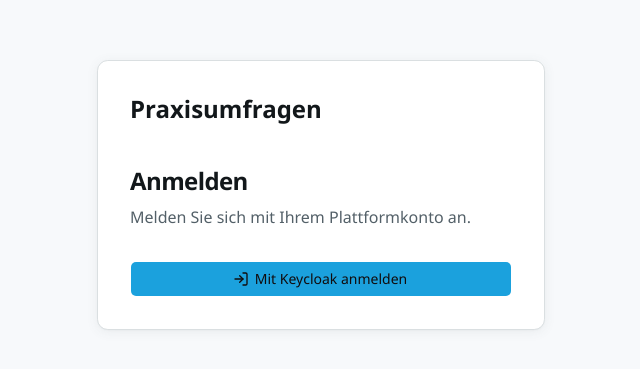
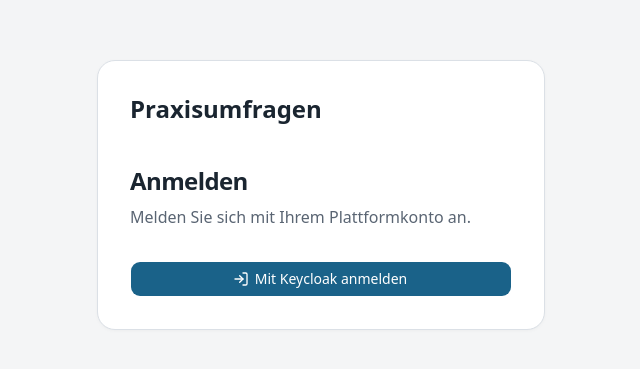
Before and after one commit to mutabalShawandar/open-pulse, a Next.js app in the folder frontend/: page /login in a window 1280 px wide. Shown: the part 205-574 px from the top of the page, without its empty margins (319-959 px from the left). Built offline with nearby package versions, Linux system fonts and the light colour scheme.

Commit message:
update frontend theme

```diff
--- a/frontend/app/globals.css
+++ b/frontend/app/globals.css
@@ -7,8 +7,8 @@
 @theme inline {
   --color-background: var(--background);
   --color-foreground: var(--foreground);
-  --font-sans: Segoe UI, Helvetica Neue, Helvetica, Lucida Grande, Arial, Ubuntu, Cantarell, Fira Sans, sans-serif;
-  --font-mono: SFMono-Regular, Menlo, Monaco, Consolas, Liberation Mono, Courier New, monospace;
+  --font-sans: Geist, ui-sans-serif, system-ui, sans-serif;
+  --font-mono: 'JetBrains Mono', ui-monospace, 'SF Mono', Menlo, monospace;
   --font-heading: var(--font-geist-sans);
   --color-sidebar-ring: var(--sidebar-ring);
   --color-sidebar-border: var(--sidebar-border);
@@ -46,8 +46,8 @@
   --radius-2xl: calc(var(--radius) * 1.8);
   --radius-3xl: calc(var(--radius) * 2.2);
   --radius-4xl: calc(var(--radius) * 2.6);
-  --font-serif: Georgia, serif;
-  --radius: 0.375rem;
+  --font-serif: 'Instrument Serif', ui-serif, Georgia, serif;
+  --radius: 0.625rem;
   --tracking-tighter: calc(var(--tracking-normal) - 0.05em);
   --tracking-tight: calc(var(--tracking-normal) - 0.025em);
   --tracking-wide: calc(var(--tracking-normal) + 0.025em);
@@ -74,114 +74,114 @@
 }
 
 :root {
-  --background: oklch(0.9898 0.0025 228.7832);
-  --foreground: oklch(0.2007 0.0097 234.3114);
+  --background: oklch(0.9764 0.0013 286.3755);
+  --foreground: oklch(0.2593 0.0259 248.8580);
   --card: oklch(1.0000 0 0);
-  --card-foreground: oklch(0.2007 0.0097 234.3114);
+  --card-foreground: oklch(0.2593 0.0259 248.8580);
   --popover: oklch(1.0000 0 0);
-  --popover-foreground: oklch(0.2007 0.0097 234.3114);
-  --primary: oklch(0.6704 0.1369 235.2910);
-  --primary-foreground: oklch(0.1613 0.0088 4.6340);
-  --secondary: oklch(0.9499 0.0059 239.8215);
-  --secondary-foreground: oklch(0.3012 0.0206 233.9510);
-  --muted: oklch(0.9594 0.0042 236.4975);
-  --muted-foreground: oklch(0.4809 0.0206 234.8977);
-  --accent: oklch(0.9297 0.0342 235.8673);
-  --accent-foreground: oklch(0.3028 0.0701 240.6234);
-  --destructive: oklch(0.6207 0.2203 24.8903);
-  --border: oklch(0.9004 0.0061 223.4622);
-  --input: oklch(0.9197 0.0059 239.8250);
-  --ring: oklch(0.6704 0.1369 235.2910);
-  --chart-1: oklch(0.6704 0.1369 235.2910);
-  --chart-2: oklch(0.5697 0.1245 260.6074);
-  --chart-3: oklch(0.4691 0.0779 210.6043);
-  --chart-4: oklch(0.8197 0.0909 285.6168);
-  --chart-5: oklch(0.3690 0.0628 185.4061);
-  --radius: 0.375rem;
-  --sidebar: oklch(0.9594 0.0042 236.4975);
-  --sidebar-foreground: oklch(0.2007 0.0097 234.3114);
-  --sidebar-primary: oklch(0.6704 0.1369 235.2910);
-  --sidebar-primary-foreground: oklch(0.1613 0.0088 4.6340);
-  --sidebar-accent: oklch(0.9297 0.0342 235.8673);
-  --sidebar-accent-foreground: oklch(0.3028 0.0701 240.6234);
-  --sidebar-border: oklch(0.9004 0.0061 223.4622);
-  --sidebar-ring: oklch(0.6704 0.1369 235.2910);
+  --popover-foreground: oklch(0.2593 0.0259 248.8580);
+  --primary: oklch(0.4721 0.0927 237.7893);
+  --primary-foreground: oklch(1.0000 0 0);
+  --secondary: oklch(0.9480 0.0063 255.4758);
+  --secondary-foreground: oklch(0.2593 0.0259 248.8580);
+  --muted: oklch(0.9480 0.0063 255.4758);
+  --muted-foreground: oklch(0.5025 0.0261 254.5164);
+  --accent: oklch(0.9175 0.0177 234.5132);
+  --accent-foreground: oklch(0.3818 0.0757 237.4085);
+  --destructive: oklch(0.5413 0.1550 26.0539);
+  --border: oklch(0.9046 0.0098 252.8166);
+  --input: oklch(0.9046 0.0098 252.8166);
+  --ring: oklch(0.5051 0.0989 237.3787);
+  --chart-1: oklch(0.5051 0.0989 237.3787);
+  --chart-2: oklch(0.7893 0.0828 232.7839);
+  --chart-3: oklch(0.3890 0.0736 237.0031);
+  --chart-4: oklch(0.5239 0.0887 163.8679);
+  --chart-5: oklch(0.7479 0.1214 76.0688);
+  --radius: 0.625rem;
+  --sidebar: oklch(0.9635 0.0045 258.3247);
+  --sidebar-foreground: oklch(0.2593 0.0259 248.8580);
+  --sidebar-primary: oklch(0.4721 0.0927 237.7893);
+  --sidebar-primary-foreground: oklch(1.0000 0 0);
+  --sidebar-accent: oklch(0.9175 0.0177 234.5132);
+  --sidebar-accent-foreground: oklch(0.3818 0.0757 237.4085);
+  --sidebar-border: oklch(0.9046 0.0098 252.8166);
+  --sidebar-ring: oklch(0.5051 0.0989 237.3787);
   --destructive-foreground: oklch(1.0000 0 0);
-  --font-sans: Inter, sans-serif;
-  --font-serif: Georgia, serif;
-  --font-mono: JetBrains Mono, monospace;
-  --shadow-color: #4b575f;
-  --shadow-opacity: 0.08;
-  --shadow-blur: 12px;
-  --shadow-spread: 0px;
+  --font-sans: Geist, ui-sans-serif, system-ui, sans-serif;
+  --font-serif: 'Instrument Serif', ui-serif, Georgia, serif;
+  --font-mono: 'JetBrains Mono', ui-monospace, 'SF Mono', Menlo, monospace;
+  --shadow-color: #1a2530;
+  --shadow-opacity: 0.05;
+  --shadow-blur: 4px;
+  --shadow-spread: -1px;
   --shadow-offset-x: 0px;
-  --shadow-offset-y: 2px;
+  --shadow-offset-y: 1px;
   --letter-spacing: 0em;
   --spacing: 0.25rem;
-  --shadow-2xs: 0px 2px 12px 0px hsl(204 11.7647% 33.3333% / 0.04);
-  --shadow-xs: 0px 2px 12px 0px hsl(204 11.7647% 33.3333% / 0.04);
-  --shadow-sm: 0px 2px 12px 0px hsl(204 11.7647% 33.3333% / 0.08), 0px 1px 2px -1px hsl(204 11.7647% 33.3333% / 0.08);
-  --shadow: 0px 2px 12px 0px hsl(204 11.7647% 33.3333% / 0.08), 0px 1px 2px -1px hsl(204 11.7647% 33.3333% / 0.08);
-  --shadow-md: 0px 2px 12px 0px hsl(204 11.7647% 33.3333% / 0.08), 0px 2px 4px -1px hsl(204 11.7647% 33.3333% / 0.08);
-  --shadow-lg: 0px 2px 12px 0px hsl(204 11.7647% 33.3333% / 0.08), 0px 4px 6px -1px hsl(204 11.7647% 33.3333% / 0.08);
-  --shadow-xl: 0px 2px 12px 0px hsl(204 11.7647% 33.3333% / 0.08), 0px 8px 10px -1px hsl(204 11.7647% 33.3333% / 0.08);
-  --shadow-2xl: 0px 2px 12px 0px hsl(204 11.7647% 33.3333% / 0.20);
+  --shadow-2xs: 0px 1px 4px -1px hsl(210 29.7297% 14.5098% / 0.03);
+  --shadow-xs: 0px 1px 4px -1px hsl(210 29.7297% 14.5098% / 0.03);
+  --shadow-sm: 0px 1px 4px -1px hsl(210 29.7297% 14.5098% / 0.05), 0px 1px 2px -2px hsl(210 29.7297% 14.5098% / 0.05);
+  --shadow: 0px 1px 4px -1px hsl(210 29.7297% 14.5098% / 0.05), 0px 1px 2px -2px hsl(210 29.7297% 14.5098% / 0.05);
+  --shadow-md: 0px 1px 4px -1px hsl(210 29.7297% 14.5098% / 0.05), 0px 2px 4px -2px hsl(210 29.7297% 14.5098% / 0.05);
+  --shadow-lg: 0px 1px 4px -1px hsl(210 29.7297% 14.5098% / 0.05), 0px 4px 6px -2px hsl(210 29.7297% 14.5098% / 0.05);
+  --shadow-xl: 0px 1px 4px -1px hsl(210 29.7297% 14.5098% / 0.05), 0px 8px 10px -2px hsl(210 29.7297% 14.5098% / 0.05);
+  --shadow-2xl: 0px 1px 4px -1px hsl(210 29.7297% 14.5098% / 0.13);
   --tracking-normal: 0em;
 }
 
 .dark {
-  --background: oklch(0.1608 0.0053 219.8085);
-  --foreground: oklch(0.9504 0.0042 236.4983);
-  --card: oklch(0.2101 0.0073 229.2509);
-  --card-foreground: oklch(0.9504 0.0042 236.4983);
-  --popover: oklch(0.2407 0.0083 240.2250);
-  --popover-foreground: oklch(0.9504 0.0042 236.4983);
-  --primary: oklch(0.7706 0.1317 235.0531);
-  --primary-foreground: oklch(0.1613 0.0088 4.6340);
-  --secondary: oklch(0.2491 0.0082 240.2037);
-  --secondary-foreground: oklch(0.8998 0.0102 238.5236);
-  --muted: oklch(0.2308 0.0084 223.8325);
-  --muted-foreground: oklch(0.6809 0.0199 232.6647);
-  --accent: oklch(0.2806 0.0574 234.6902);
-  --accent-foreground: oklch(0.8491 0.0763 235.8145);
-  --destructive: oklch(0.6789 0.2096 21.9475);
-  --border: oklch(0.3006 0.0100 229.2278);
-  --input: oklch(0.3006 0.0100 229.2278);
-  --ring: oklch(0.7706 0.1317 235.0531);
-  --chart-1: oklch(0.7706 0.1317 235.0531);
-  --chart-2: oklch(0.8496 0.0713 260.2767);
-  --chart-3: oklch(0.8793 0.1029 210.2803);
-  --chart-4: oklch(0.6704 0.0955 284.9229);
-  --chart-5: oklch(0.8994 0.0816 185.2331);
-  --sidebar: oklch(0.1883 0.0088 240.4110);
-  --sidebar-foreground: oklch(0.9504 0.0042 236.4983);
-  --sidebar-primary: oklch(0.7706 0.1317 235.0531);
-  --sidebar-primary-foreground: oklch(0.1613 0.0088 4.6340);
-  --sidebar-accent: oklch(0.2806 0.0574 234.6902);
-  --sidebar-accent-foreground: oklch(0.8491 0.0763 235.8145);
-  --sidebar-border: oklch(0.3006 0.0100 229.2278);
-  --sidebar-ring: oklch(0.7706 0.1317 235.0531);
-  --destructive-foreground: oklch(1.0000 0 0);
-  --radius: 0.375rem;
-  --font-sans: Segoe UI, Helvetica Neue, Helvetica, Lucida Grande, Arial, Ubuntu, Cantarell, Fira Sans, sans-serif;
-  --font-serif: Georgia, serif;
-  --font-mono: SFMono-Regular, Menlo, Monaco, Consolas, Liberation Mono, Courier New, monospace;
+  --background: oklch(0.1884 0.0128 248.5103);
+  --foreground: oklch(0.9324 0.0080 253.8552);
+  --card: oklch(0.2241 0.0181 255.7100);
+  --card-foreground: oklch(0.9324 0.0080 253.8552);
+  --popover: oklch(0.2539 0.0216 257.2811);
+  --popover-foreground: oklch(0.9324 0.0080 253.8552);
+  --primary: oklch(0.7313 0.0733 235.1459);
+  --primary-foreground: oklch(0.1884 0.0128 248.5103);
+  --secondary: oklch(0.2654 0.0220 254.2034);
+  --secondary-foreground: oklch(0.9324 0.0080 253.8552);
+  --muted: oklch(0.2654 0.0220 254.2034);
+  --muted-foreground: oklch(0.6498 0.0271 257.6665);
+  --accent: oklch(0.2654 0.0220 254.2034);
+  --accent-foreground: oklch(0.8330 0.0499 230.3705);
+  --destructive: oklch(0.6657 0.1387 24.1829);
+  --border: oklch(0.3100 0.0250 255.7100);
+  --input: oklch(0.3100 0.0250 255.7100);
+  --ring: oklch(0.7313 0.0733 235.1459);
+  --chart-1: oklch(0.7313 0.0733 235.1459);
+  --chart-2: oklch(0.8330 0.0499 230.3705);
+  --chart-3: oklch(0.6848 0.0943 235.3912);
+  --chart-4: oklch(0.6820 0.1050 161.3021);
+  --chart-5: oklch(0.7963 0.1210 77.1414);
+  --sidebar: oklch(0.1665 0.0124 254.1679);
+  --sidebar-foreground: oklch(0.9324 0.0080 253.8552);
+  --sidebar-primary: oklch(0.7313 0.0733 235.1459);
+  --sidebar-primary-foreground: oklch(0.1884 0.0128 248.5103);
+  --sidebar-accent: oklch(0.2654 0.0220 254.2034);
+  --sidebar-accent-foreground: oklch(0.8330 0.0499 230.3705);
+  --sidebar-border: oklch(0.2654 0.0220 254.2034);
+  --sidebar-ring: oklch(0.7313 0.0733 235.1459);
+  --destructive-foreground: oklch(0.1562 0.0257 25.5104);
+  --radius: 0.625rem;
+  --font-sans: Geist, ui-sans-serif, system-ui, sans-serif;
+  --font-serif: 'Instrument Serif', ui-serif, Georgia, serif;
+  --font-mono: 'JetBrains Mono', ui-monospace, 'SF Mono', Menlo, monospace;
   --shadow-color: #000000;
-  --shadow-opacity: 0.35;
-  --shadow-blur: 16px;
+  --shadow-opacity: 0.3;
+  --shadow-blur: 3px;
   --shadow-spread: 0px;
   --shadow-offset-x: 0px;
-  --shadow-offset-y: 4px;
+  --shadow-offset-y: 1px;
   --letter-spacing: 0em;
   --spacing: 0.25rem;
-  --shadow-2xs: 0px 4px 16px 0px hsl(0 0% 0% / 0.17);
-  --shadow-xs: 0px 4px 16px 0px hsl(0 0% 0% / 0.17);
-  --shadow-sm: 0px 4px 16px 0px hsl(0 0% 0% / 0.35), 0px 1px 2px -1px hsl(0 0% 0% / 0.35);
-  --shadow: 0px 4px 16px 0px hsl(0 0% 0% / 0.35), 0px 1px 2px -1px hsl(0 0% 0% / 0.35);
-  --shadow-md: 0px 4px 16px 0px hsl(0 0% 0% / 0.35), 0px 2px 4px -1px hsl(0 0% 0% / 0.35);
-  --shadow-lg: 0px 4px 16px 0px hsl(0 0% 0% / 0.35), 0px 4px 6px -1px hsl(0 0% 0% / 0.35);
-  --shadow-xl: 0px 4px 16px 0px hsl(0 0% 0% / 0.35), 0px 8px 10px -1px hsl(0 0% 0% / 0.35);
-  --shadow-2xl: 0px 4px 16px 0px hsl(0 0% 0% / 0.88);
+  --shadow-2xs: 0px 1px 3px 0px hsl(0 0% 0% / 0.15);
+  --shadow-xs: 0px 1px 3px 0px hsl(0 0% 0% / 0.15);
+  --shadow-sm: 0px 1px 3px 0px hsl(0 0% 0% / 0.30), 0px 1px 2px -1px hsl(0 0% 0% / 0.30);
+  --shadow: 0px 1px 3px 0px hsl(0 0% 0% / 0.30), 0px 1px 2px -1px hsl(0 0% 0% / 0.30);
+  --shadow-md: 0px 1px 3px 0px hsl(0 0% 0% / 0.30), 0px 2px 4px -1px hsl(0 0% 0% / 0.30);
+  --shadow-lg: 0px 1px 3px 0px hsl(0 0% 0% / 0.30), 0px 4px 6px -1px hsl(0 0% 0% / 0.30);
+  --shadow-xl: 0px 1px 3px 0px hsl(0 0% 0% / 0.30), 0px 8px 10px -1px hsl(0 0% 0% / 0.30);
+  --shadow-2xl: 0px 1px 3px 0px hsl(0 0% 0% / 0.75);
 }
 
 @layer base {
```
